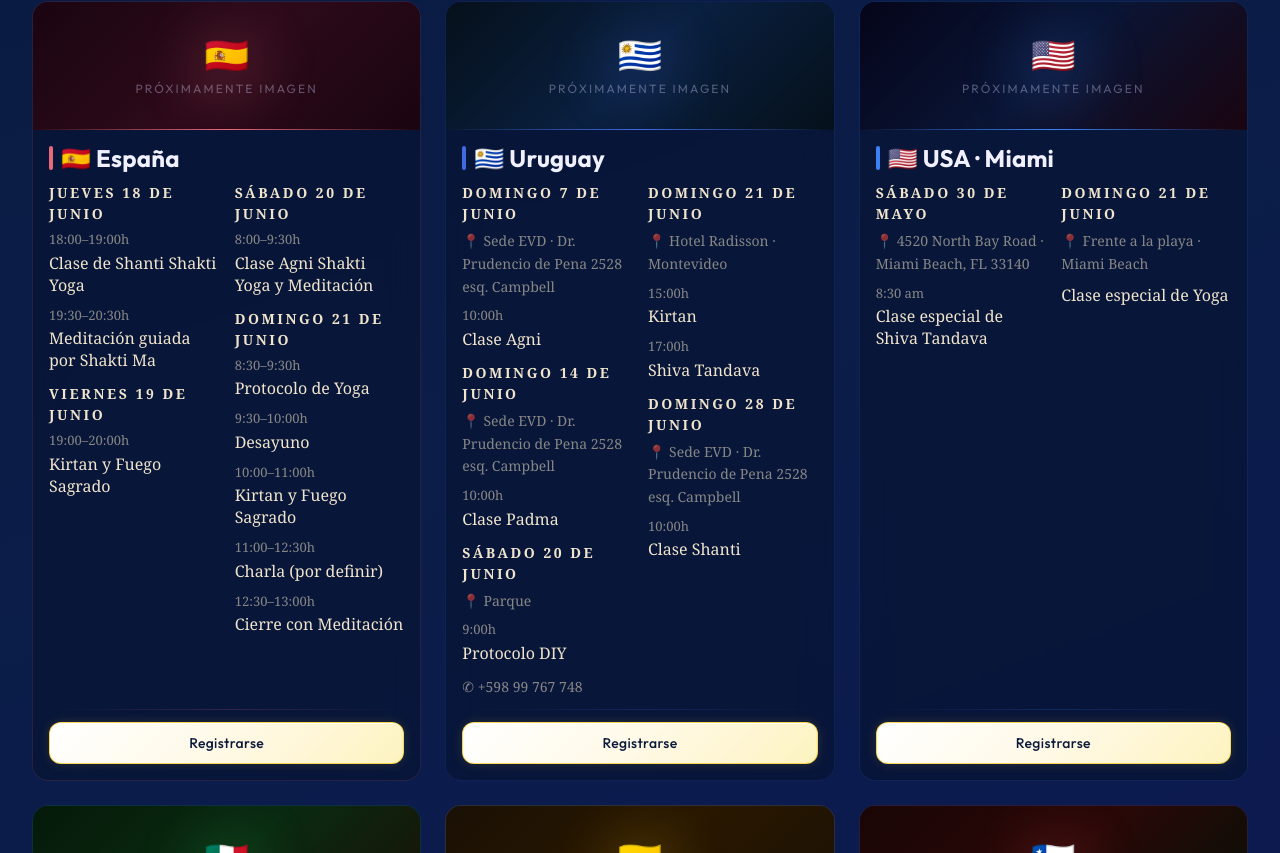
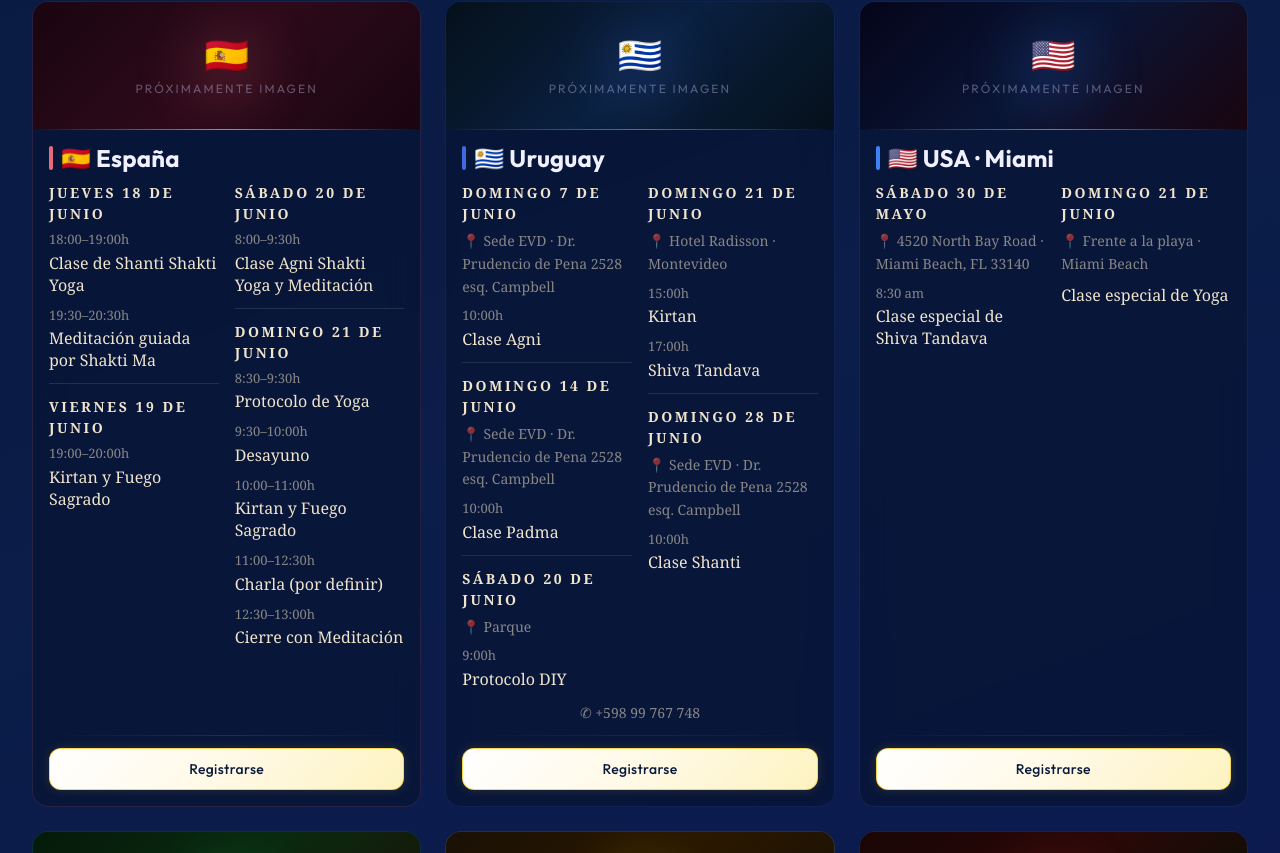
Before and after one commit to mukunda-lab/DIYEVD, a React (Vite) app: page / in a window 1280 px wide. Shown: the part 1627-2480 px from the top of the page. Built offline with nearby package versions, Linux system fonts and the light colour scheme; the HTML template or start-up script is replaced by a standard one; a web font is replaced by a local one.

Commit message:
style: day separator lines + centered contact info
- Thin cream divider (rgba 240,228,196,0.12) between each day in schedule
- Contact info centered within card

https://claude.ai/code/session_019NwSBbVy4j2L6hJGEsRxCD

```diff
--- a/src/components/CountryCard.tsx
+++ b/src/components/CountryCard.tsx
@@ -20,6 +20,12 @@ const cardGradients: Record<string, string> = {
 const SERIF: React.CSSProperties = { fontFamily: 'var(--serif)' }
 const CREAM = 'var(--cream)'
 const CREAM_DIM = 'var(--cream-dim)'
+
+function Divider() {
+  return (
+    <div className="my-3" style={{ height: '1px', background: 'rgba(240,228,196,0.12)' }} />
+  )
+}
 
 function DayBlock({ day }: { day: DayEvent }) {
   return (
@@ -155,24 +161,39 @@ export default function CountryCard({ country, onRegister }: Props) {
           )}
 
           {/* Schedule */}
-          <div className={`flex-1 mb-3 ${!isMobile && useColumns ? 'grid grid-cols-2 gap-x-4 gap-y-3' : 'space-y-3'}`}>
+          <div className={`flex-1 mb-3 ${!isMobile && useColumns ? 'grid grid-cols-2 gap-x-4' : ''}`}>
             {!isMobile && useColumns ? (
               <>
-                <div className="space-y-3">
-                  {leftDays.map((day, di) => <DayBlock key={di} day={day} />)}
+                <div>
+                  {leftDays.map((day, di) => (
+                    <div key={di}>
+                      <DayBlock day={day} />
+                      {di < leftDays.length - 1 && <Divider />}
+                    </div>
+                  ))}
                 </div>
-                <div className="space-y-3">
-                  {rightDays.map((day, di) => <DayBlock key={di} day={day} />)}
+                <div>
+                  {rightDays.map((day, di) => (
+                    <div key={di}>
+                      <DayBlock day={day} />
+                      {di < rightDays.length - 1 && <Divider />}
+                    </div>
+                  ))}
                 </div>
               </>
             ) : (
-              days.map((day, di) => <DayBlock key={di} day={day} />)
+              days.map((day, di) => (
+                <div key={di}>
+                  <DayBlock day={day} />
+                  {di < days.length - 1 && <Divider />}
+                </div>
+              ))
             )}
           </div>
 
           {/* Contacts — únicos, al final */}
           {contacts.length > 0 && (
-            <div className="mb-3 space-y-0.5" style={{ fontFamily: 'var(--serif)' }}>
+            <div className="mb-3 space-y-0.5 text-center" style={{ fontFamily: 'var(--serif)' }}>
               {contacts.map((c, i) => (
                 <p key={i} style={{ fontSize: '14px', fontWeight: 400, color: CREAM_DIM }}>
                   {c.includes('@') ? '✉ ' : '✆ '}{c}
```
